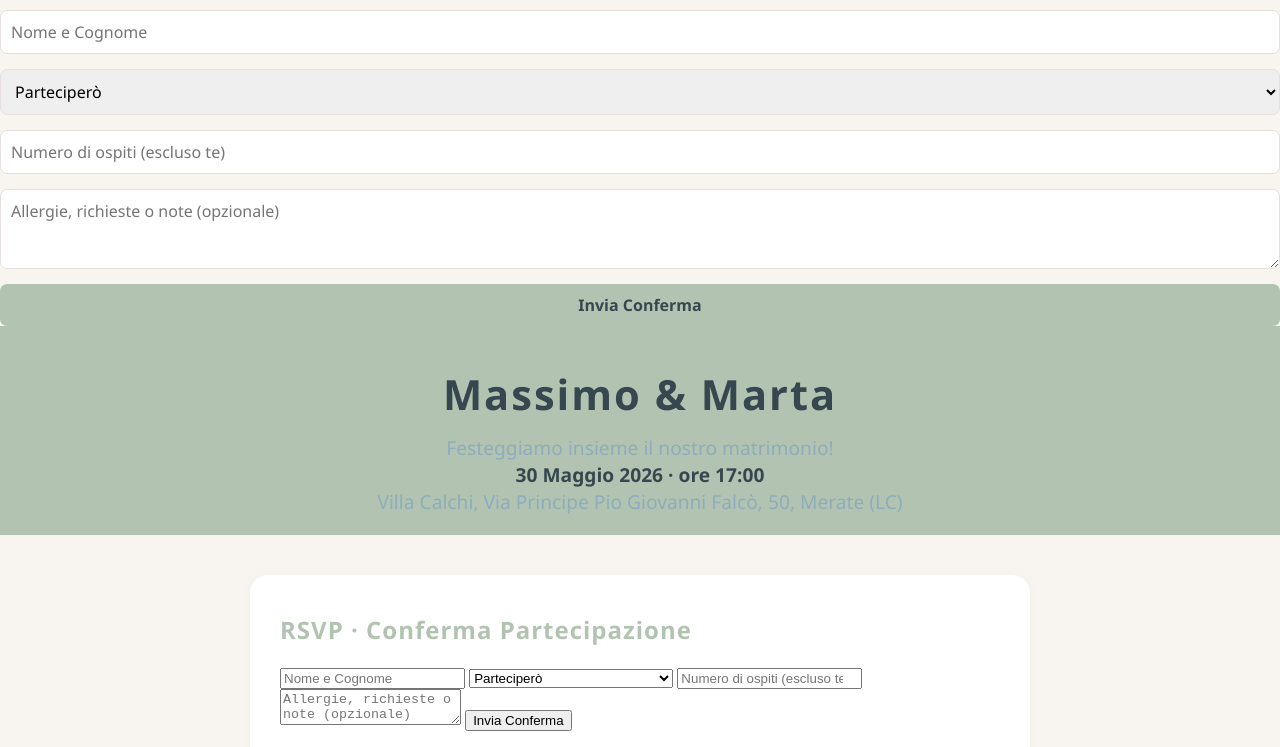
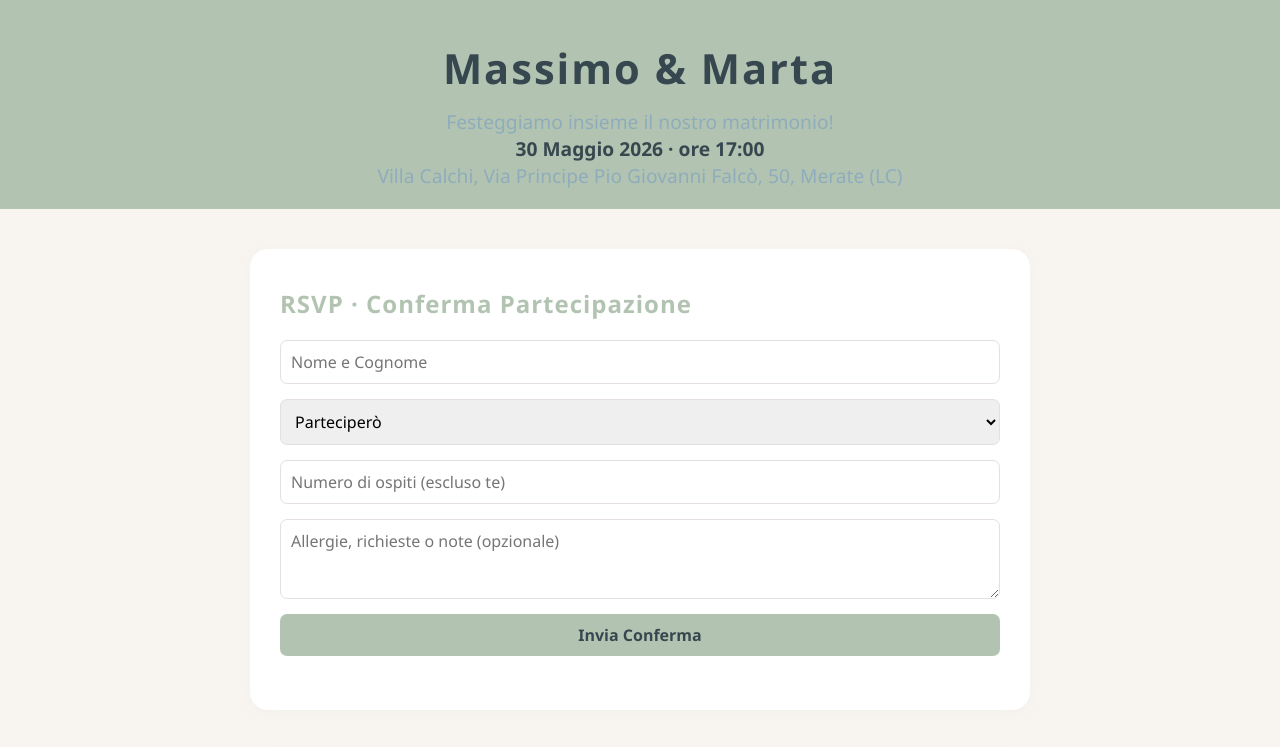
Before and after one commit to massimoguida2396-hub/matrimonio-site-, a plain HTML site: page index.html in a window 1280 px wide. Shown: the top 747 px of the page. Drawn offline with nearby package versions, Linux system fonts and the light colour scheme.

Commit message:
Update index.html

```diff
--- a/index.html
+++ b/index.html
@@ -4,18 +4,6 @@
   <meta charset="UTF-8">
   <meta name="viewport" content="width=device-width, initial-scale=1">
   <title>Massimo & Marta - Matrimonio</title>
-<div class="rsvp-wrapper">
-  <form class="modulo-rsvp" id="rsvpForm">
-    <input type="text" name="nome" placeholder="Nome e Cognome" required>
-    <select name="presenza" required>
-      <option value="Si">Parteciperò</option>
-      <option value="No">Mi dispiace, non posso esserci</option>
-    </select>
-    <input type="number" name="numero_ospiti" placeholder="Numero di ospiti (escluso te)" min="0">
-    <textarea name="messaggio" placeholder="Allergie, richieste o note (opzionale)"></textarea>
-    <button type="submit">Invia Conferma</button>
-  </form>
-</div>
   <style>
     :root {
       --sage: #b2c4b1;
@@ -86,20 +74,30 @@
     .galleria img:hover {
       transform: scale(1.07);
     }
-    .modulo-rsvp {
+
+    /* FORM RSVP */
+    .rsvp-wrapper .modulo-rsvp {
       display: flex;
       flex-direction: column;
-      gap: 14px;
-      margin-top: 10px;
+      gap: 15px;
     }
-    .modulo-rsvp input, .modulo-rsvp select, .modulo-rsvp textarea, .modulo-rsvp button {
+    .rsvp-wrapper .modulo-rsvp input,
+    .rsvp-wrapper .modulo-rsvp select,
+    .rsvp-wrapper .modulo-rsvp textarea,
+    .rsvp-wrapper .modulo-rsvp button {
+      width: 100%;
+      box-sizing: border-box;
       border: 1px solid var(--accent);
       border-radius: 7px;
       padding: 10px;
       font-size: 1rem;
       font-family: inherit;
     }
-    .modulo-rsvp button {
+    .rsvp-wrapper .modulo-rsvp textarea {
+      min-height: 80px;
+      resize: vertical;
+    }
+    .rsvp-wrapper .modulo-rsvp button {
       background: var(--sage);
       color: var(--text);
       font-weight: bold;
@@ -107,10 +105,11 @@
       cursor: pointer;
       transition: background 0.18s;
     }
-    .modulo-rsvp button:active {
+    .rsvp-wrapper .modulo-rsvp button:active {
       background: var(--secondary);
       color: var(--white);
     }
+
     .iban-section {
       background: var(--accent);
       padding: 18px;
@@ -172,24 +171,6 @@
         height: 180px;
       }
     }
-    .rsvp-wrapper .modulo-rsvp {
-  display: flex;           /* mette i campi in verticale */
-  flex-direction: column;
-  gap: 15px;               /* distanza tra i campi */
-}
-
-.rsvp-wrapper .modulo-rsvp input,
-.rsvp-wrapper .modulo-rsvp select,
-.rsvp-wrapper .modulo-rsvp textarea,
-.rsvp-wrapper .modulo-rsvp button {
-  width: 100%;
-  box-sizing: border-box;
-}
-
-.rsvp-wrapper .modulo-rsvp textarea {
-  min-height: 80px;        /* campo note più alto */
-  resize: vertical;
-}
   </style>
 </head>
 <body>
@@ -205,30 +186,24 @@
 <main>
 <section>
   <h2>RSVP · Conferma Partecipazione</h2>
-
- 	 <form id="rsvpForm">
-
+  <div class="rsvp-wrapper">
+    <form class="modulo-rsvp" id="rsvpForm">
       <input type="text" name="nome" placeholder="Nome e Cognome" required>
-
       <select name="presenza" required>
         <option value="Si">Parteciperò</option>
         <option value="No">Mi dispiace, non posso esserci</option>
       </select>
-
       <input type="number" name="numero_ospiti" placeholder="Numero di ospiti (escluso te)" min="0">
-
       <textarea name="messaggio" placeholder="Allergie, richieste o note (opzionale)"></textarea>
-
       <button type="submit">Invia Conferma</button>
     </form>
-
+  </div>
   <p id="rsvpResult" style="color:green;margin-top:10px;"></p>
 </section>
 
 <section>
   <h2>Galleria Fotografica</h2>
   <div class="galleria">
-      <!-- Sostituisci src con i tuoi file immagini ("img/foto1.jpg" ecc) -->
     <img src="https://images.unsplash.com/photo-1517841905240-472988babdf9?fit=crop&w=400&q=80" alt="foto matrimonio 1">
     <img src="https://images.unsplash.com/photo-1464983953574-0892a716854b?fit=crop&w=400&q=80" alt="foto matrimonio 2">
     <img src="https://images.unsplash.com/photo-1506744038136-46273834b3fb?fit=crop&w=400&q=80" alt="foto matrimonio 3">
@@ -249,11 +224,9 @@
 
 <section class="location">
   <h2>Informazioni e Mappa</h2>
-    <p>
-      <strong>Villa Calchi</strong><br>
+  <p><strong>Villa Calchi</strong><br>
   Via Principe Pio Giovanni Falcò, 50<br>
-      23807 Merate LC
-    </p>
+  23807 Merate LC</p>
   <iframe src="https://www.google.com/maps?q=Villa+Calchi+Via+Principe+Pio+Giovanni+Falc%C3%B2+50,+Merate+LC&output=embed"></iframe>
   <p><a href="https://www.google.com/maps/place/Villa+Calchi/@45.7201688,9.4228906,16z/data=!3m1!4b1!4m6!3m5!1s0x4786aee9dfec3b63:0xf6814680cceb1a19!8m2!3d45.7201651!4d9.4254655!16s%2Fg%2F11b74zk96f?entry=ttu&g_ep=EgoyMDI1MTEyMy4xIKXMDSoASAFQAw%3D%3D" target="_blank" style="color:var(--secondary);text-decoration:underline;">Vedi su Google Maps</a></p>
 </section>
@@ -267,7 +240,7 @@
       <button class="copy-btn" onclick="copyIban()">Copia IBAN</button>
     </div>
     <div>
-        Intestazione: <strong>Guida Massimo,Rosato Marta Irene</strong><br>
+      Intestazione: <strong>Guida Massimo, Rosato Marta Irene</strong><br>
       Causale suggerita: <em>“Viaggio di nozze Massimo e Marta”</em>
     </div>
   </div>
@@ -288,20 +261,16 @@
 <div class="footer">
   &copy; 2026 Massimo & Marta - Matrimonio | Realizzato con <span style="color:#e75480;">&#10084;</span>
 </div>
+
 <script src="https://cdn.jsdelivr.net/npm/emailjs-com@3/dist/email.min.js"></script>
-
 <script>
-  // Inizializzazione EmailJS
-  (function() {
   emailjs.init("Q6bdpKpfat5tUrB_s");
-  })();
 
   const form = document.getElementById('rsvpForm');
   const result = document.getElementById('rsvpResult');
 
   form.addEventListener('submit', function(e) {
     e.preventDefault();
-
     emailjs.sendForm("service_gfds43n", "template_hjhi6ow", this)
       .then(() => {
         result.textContent = "Grazie per la conferma!";
@@ -317,5 +286,4 @@
 </script>
 
 </body>
-
 </html>
```
Lines whose indentation alone changed are shown as unchanged.
